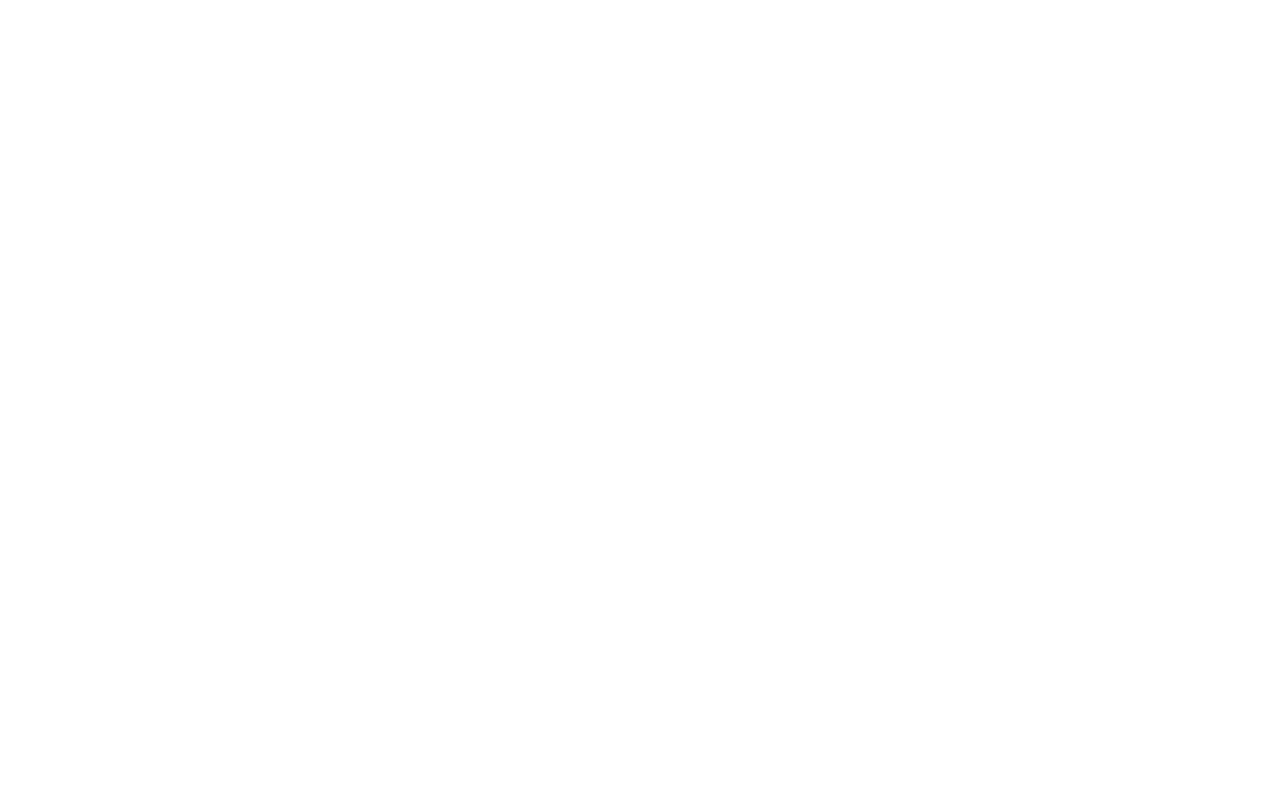
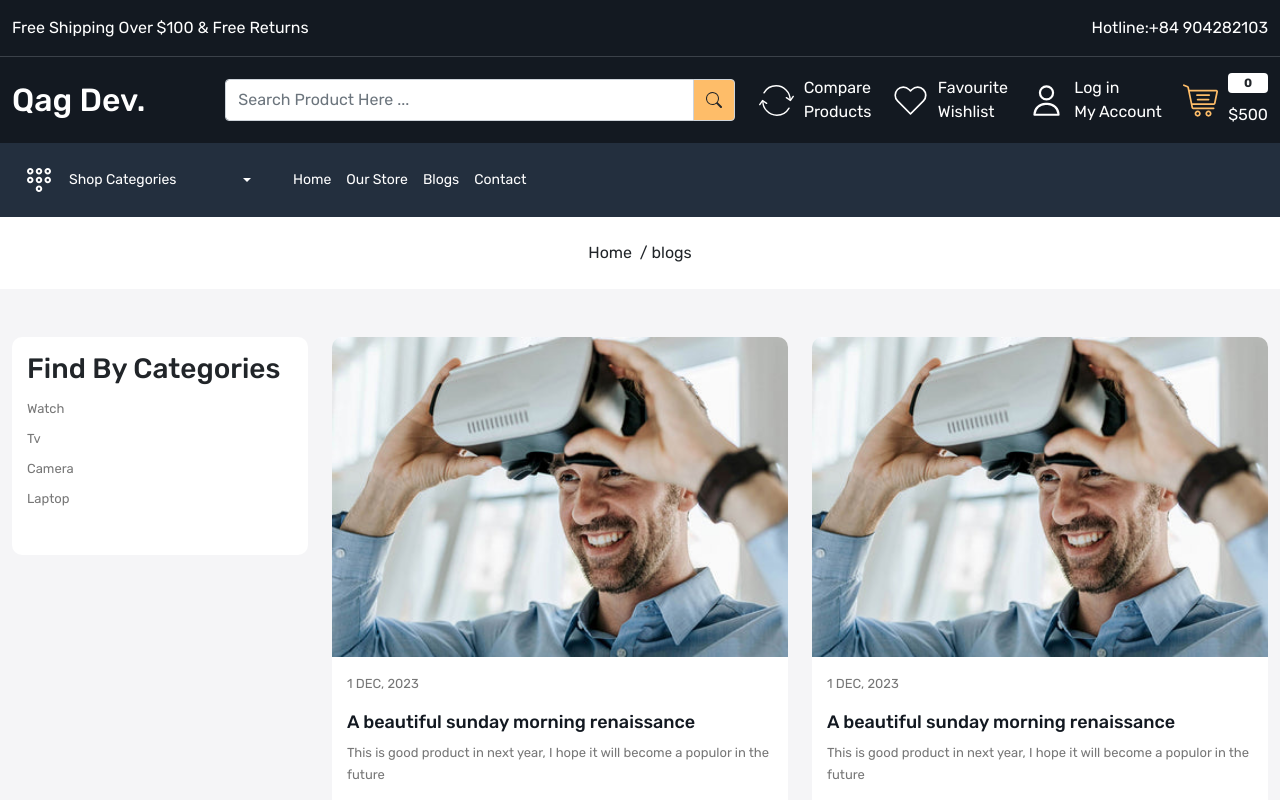
Before and after one commit to ngquangreact/ECommerceFrontEnd, a React (Create React App) app: page /blogs in a window 1280 px wide. Before the commit this address had no page. Shown: the top 800 px of the page. Built offline with nearby package versions, Linux system fonts and the light colour scheme.

Commit message:
Build Blogs component UI

```diff
--- a/src/App.js
+++ b/src/App.js
@@ -7,6 +7,7 @@
 import About from './pages/About';
 import Contact from './pages/Contact';
 import OurStore from './pages/OurStore';
+import Blogs from './pages/Blogs';
 
 function App() {
   return (
@@ -17,6 +18,7 @@
           <Route path='about' element={<About />}/>
           <Route path='contact' element={<Contact />}/>
           <Route path='store' element={<OurStore />}/>
+          <Route path='blogs' element={<Blogs />}/>
         </Route>
       </Routes>
     </BrowserRouter>
--- a/src/components/BlogCard.js
+++ b/src/components/BlogCard.js
@@ -2,10 +2,9 @@
 
 const BlogCard = () => {
     return (
-        <div className="col-3">
         <div className="blog-card">
             <div className="card-image">
-                    <img src="images/blog-1.jpg" alt="blog" className="img-fluid"/>
+                <img src="images/blog-1.jpg" alt="blog" className="img-fluid w-100"/>
             </div>
             <div className="blog-content">
                 <p className="date">1 Dec, 2023</p>
@@ -14,7 +13,6 @@
                 <Link className="button">Read More</Link>
             </div>
         </div>
-        </div>
     )
 };
 
--- /dev/null
+++ b/src/pages/Blogs.js
@@ -0,0 +1,49 @@
+import BlogCard from "../components/BlogCard";
+import BreadCrumb from "../components/BreadCrumb";
+import Meta from "../components/Meta";
+
+const Blogs = () => {
+    return (
+        <>
+            <Meta title="blogs"/>
+            <BreadCrumb title="blogs"/>
+            <div className="blogs-wrapper home-wrapper-2 py-5">
+                <div className="container-xxl">
+                    <div className="row">
+                        <div className="col-3">
+                            <div className="filter-card">
+                                <h3 className="filter-title">Find By Categories</h3>
+                                <div>
+                                    <ul className="ps-0">
+                                        <li>Watch</li>
+                                        <li>Tv</li>
+                                        <li>Camera</li>
+                                        <li>Laptop</li>
+                                    </ul>
+                                </div>
+                            </div>
+                        </div>
+                        <div className="col-9">
+                            <div className="row">
+                                <div className="col-6 mb-3">
+                                    <BlogCard />
+                                </div>
+                                <div className="col-6 mb-3">
+                                    <BlogCard />
+                                </div>
+                                <div className="col-6 mb-3">
+                                    <BlogCard />
+                                </div>
+                                <div className="col-6 mb-3">
+                                    <BlogCard />
+                                </div>
+                            </div>
+                        </div>
+                    </div>
+                </div>
+            </div>
+        </>
+    )
+}
+
+export default Blogs;
--- a/src/pages/Home.js
+++ b/src/pages/Home.js
@@ -313,10 +313,18 @@
                         Our Latest Blogs
                     </div>
                     <div className="row">
-                        <BlogCard />
-                        <BlogCard />
-                        <BlogCard />
-                        <BlogCard />
+                        <div className="col-3">
+                            <BlogCard />
+                        </div>
+                        <div className="col-3">
+                            <BlogCard />
+                        </div>
+                        <div className="col-3">
+                            <BlogCard />
+                        </div>
+                        <div className="col-3">
+                            <BlogCard />
+                        </div>
                     </div>
                 </div>
             </section>
```
Lines whose indentation alone changed are shown as unchanged.
